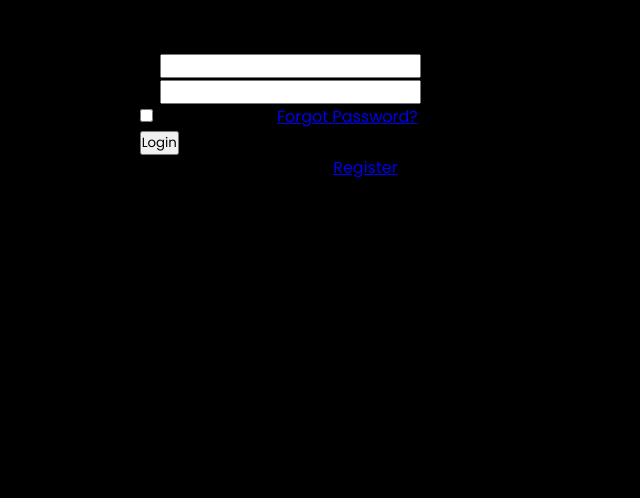
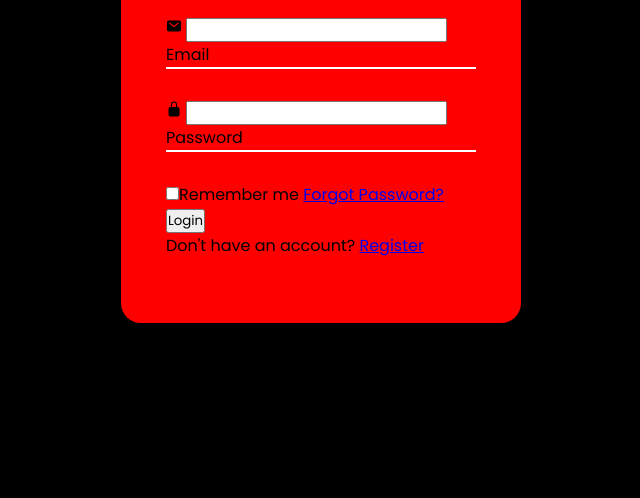
Before and after one commit to Evan-Bru/responsive-login, a plain HTML site: page index.html in a window 1280 px wide. Shown: the part 302-800 px from the top of the page, without its empty margins (319-959 px from the left). Drawn offline with nearby package versions, Linux system fonts and the light colour scheme.

Commit message:
css update

```diff
--- a/styles.css
+++ b/styles.css
@@ -14,3 +14,26 @@ body{
     min-height: 100vh;
     background: #000;
 }
+
+.login-box {
+    position: relative;
+    width: 400px;
+    height: 450px;
+    background: red;
+    border-radius: 20px;
+    display: flex;
+    justify-content: center;
+    align-items: center;
+}
+
+h2 {
+    font-size: 2em;
+    columns: #fff;
+    text-align: center;
+}
+
+.input-box {
+    width: 310px;
+    margin: 30px 0;
+    border-bottom: 2px solid #fff;
+}
```
